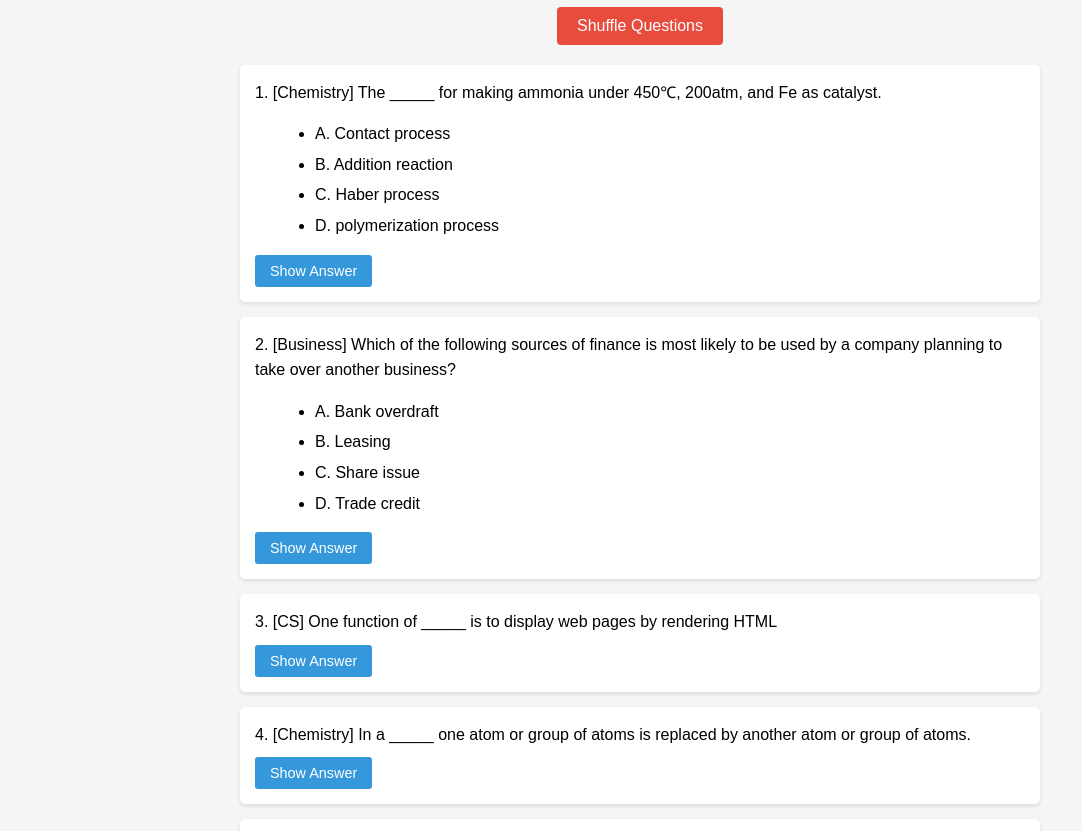
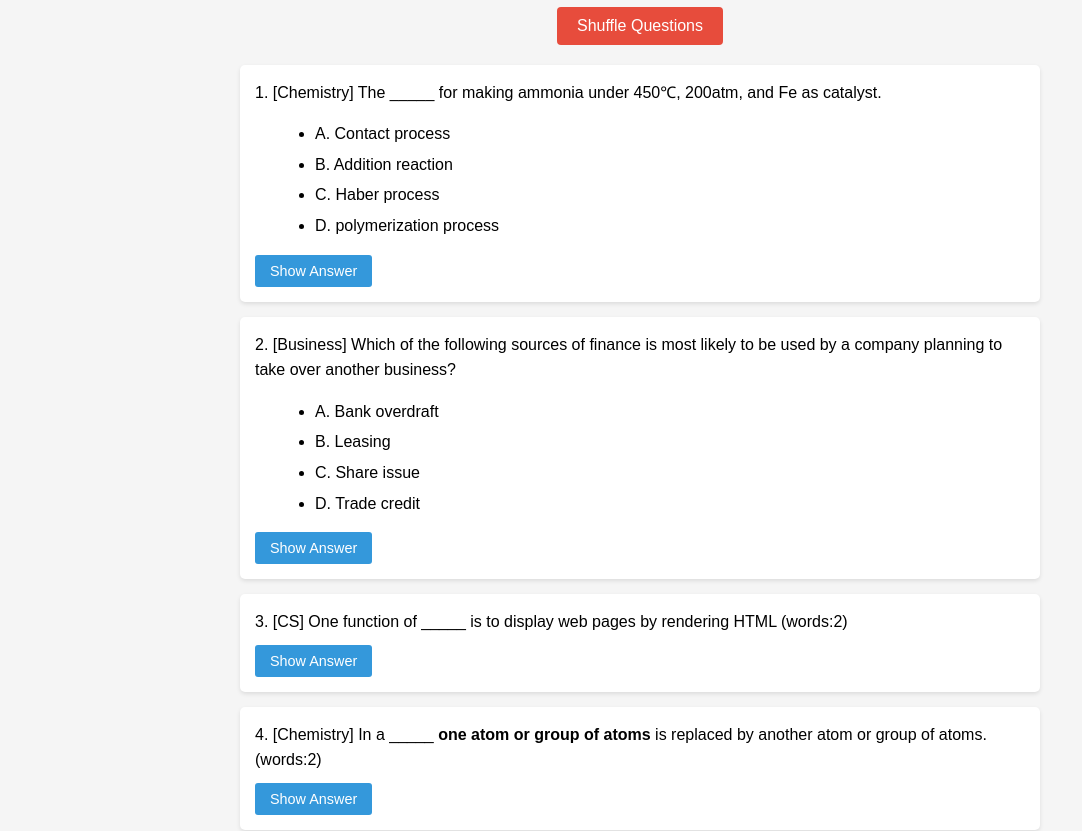
Before and after one commit to Nic98/Definition-Contest, a plain HTML site: page subjects/round-two-v2.html in a window 1280 px wide. Shown: the part 106-937 px from the top of the page, without its empty margins (0-1082 px from the left). Drawn offline with Linux system fonts and the light colour scheme.

Commit message:
Update round-two-v2.html

```diff
--- a/subjects/round-two-v2.html
+++ b/subjects/round-two-v2.html
@@ -7,7 +7,7 @@
     <link rel="stylesheet" href="../style.css">
     <script src="../components/toggleAnswer.js"></script>
     <script src="../components/backbutton.js"></script>
-    <!-- <script src="../components/countword.js"></script> -->
+    <script src="../components/countword.js"></script>
     <link rel="icon" href="../whbc-icon.png" type="image/x-icon">
 
 </head>
@@ -96,7 +96,7 @@
                     // Add image if present
                     if (question.image) {
                         const imgElement = document.createElement('img');
-                        imgElement.src = question.image;
+                        imgElement.src =  question.image;
                         imgElement.style.width = '70%';
                         imgElement.style.maxWidth = '400px';
                         questionDiv.appendChild(imgElement);
@@ -123,6 +123,9 @@
 
                     questionsContainer.appendChild(questionDiv);
                 });
+
+                // Calculate word counts for answers
+                calculateAnswerWordCount();
             }
 
             // Function to toggle answer visibility
@@ -144,7 +147,7 @@
             // Hard-coded questions from all subjects to avoid CORS issues
             // CS questions
             allSubjectQuestions = [
-  {
+            {
     "subject": "CS",
     "text": "Binary number system is a base _____ system",
     "answer": "2"
@@ -1234,7 +1237,7 @@
     "subject": "Biology",
     "text": "The following phenomenon in plant cells is _____",
     "answer": "plasmolysis",
-    "image": "../Biology/q5.png"
+    "image": "./Biology/q5.png"
   },
   {
     "subject": "Biology",
@@ -1383,7 +1386,7 @@
       "C. Sensory neurone",
       "D. Synapse"
     ],
-    "image": "../Biology/q29.png"
+    "image": "./Biology/q29.png"
   },
   {
     "subject": "Biology",
@@ -2018,7 +2021,7 @@
   },
   {
     "subject": "Chemistry",
-    "text": "2311Na nucleon number is _____",
+    "text": "<sup>23</sup><sub>11</sub>Na nucleon number is _____",
     "answer": "23"
   },
   {
@@ -2102,27 +2105,27 @@
   },
   {
     "subject": "Chemistry",
-    "text": "Write down the electronic configuration of Chloride ions (Cl-): _____",
+    "text": "Write down the electronic configuration of Chloride ions (Cl<sup>-</sup>): _____",
     "answer": "2,8,8"
   },
   {
     "subject": "Chemistry",
-    "text": "What is meant by the term acid? _____",
+    "text": "What is meant by the term <strong>acid</strong>? _____",
     "answer": "Proton donor"
   },
   {
     "subject": "Chemistry",
-    "text": "What is meant by the term strong acid: an acid that is _____ dissociated in aqueous solution",
+    "text": "What is meant by the term <strong>strong acid</strong>: an acid that is _____ dissociated in aqueous solution",
     "answer": "completely"
   },
   {
     "subject": "Chemistry",
-    "text": "What is meant by the term weak acid: an acid that is _____ dissociated in aqueous solution",
+    "text": "What is meant by the term <strong>weak acid</strong>: an acid that is _____ dissociated in aqueous solution",
     "answer": "partially"
   },
   {
     "subject": "Chemistry",
-    "text": "Al2O3 and ZnO are examples of _____ oxides.",
+    "text": "Al<sub>2</sub>O<sub>3</sub> and ZnO are examples of _____ oxides.",
     "answer": "amphoteric"
   },
   {
@@ -2249,7 +2252,7 @@
   },
   {
     "subject": "Chemistry",
-    "text": "In a _____ one atom or group of atoms is replaced by another atom or group of atoms.",
+    "text": "In a _____ <strong>one atom or group of atoms</strong> is replaced by another atom or group of atoms.",
     "answer": "substitution reaction"
   },
   {
@@ -2269,222 +2272,222 @@
   },
   {
     "subject": "Chinese",
-    "text": "久之，文备坐事下狱。（可提示 文甫：人名）",
+    "text": "久之，文备<strong>坐</strong>事下狱。（可提示 文甫：人名）",
     "answer": "Key: 因为译文：过了很久，皇甫文备因为出事被打入监狱。"
   },
   {
     "subject": "Chinese",
-    "text": "而二三子者，以为己力，不亦诬乎？",
+    "text": "而二三子者，以为己力，不亦<strong>诬</strong>乎？",
     "answer": "Key: 欺骗译文：而他们二三个人却把它作为自己的功劳，不是在骗人吗？"
   },
   {
     "subject": "Chinese",
-    "text": "尤而效之，罪又甚焉。",
+    "text": "<strong>尤</strong>而效之，罪又甚焉。",
     "answer": "Key: 差错，过失，犯错译文：知道这是过错却又去效仿，那么罪过就更严重。"
   },
   {
     "subject": "Chinese",
-    "text": "吾自有目，乌用镜为？",
+    "text": "吾自有目，<strong>乌</strong>用镜<strong>为</strong>？",
     "answer": "Key: 乌：怎么，哪里。为：呢译文：我自己拥有眼睛，怎么还要用镜子呢？还见\"何辞为\"\"奚以之九万里而南为\""
   },
   {
     "subject": "Chinese",
-    "text": "视世所称美人，鲜当意者。",
+    "text": "视世所称美人，<strong>鲜</strong>当意者。",
     "answer": "Key: 少译文：放眼世上那些称为美人的，很少有称心如意的。还见\"既无伯叔，终鲜兄弟\"。"
   },
   {
     "subject": "Chinese",
-    "text": "冯异为人谦退不伐。",
+    "text": "冯异为人谦退不<strong>伐</strong>。",
     "answer": "Key: 夸耀、自夸译文：冯异为人谦恭退让不喜夸耀。"
   },
   {
     "subject": "Chinese",
-    "text": "光武以此多之。",
+    "text": "光武以此<strong>多</strong>之。",
     "answer": "Key: 赞美译文：光武因为这个称赞他。"
   },
   {
     "subject": "Chinese",
-    "text": "左次泉州，成功复取南靖。",
+    "text": "左<strong>次</strong>泉州，成功复取南靖。",
     "answer": "Key: 驻扎。左:撤兵译文：撤兵驻扎在泉州，郑成功又攻取了南靖。"
   },
   {
     "subject": "Chinese",
-    "text": "列坐其次",
+    "text": "列坐其<strong>次</strong>",
     "answer": "Key: 处所、旁边译文：一一排列坐在水边。"
   },
   {
     "subject": "Chinese",
-    "text": "成功谋举兵，兵寡，如南澳募兵。",
+    "text": "成功谋举兵，兵寡，<strong>如</strong>南澳募兵。",
     "answer": "Key: 往、到译文：郑成功谋划起兵举事，兵员不足，便到南澳去招募兵丁。"
   },
   {
     "subject": "Chinese",
-    "text": "乘彼垝垣",
+    "text": "<strong>乘</strong>彼垝垣",
     "answer": "Key: 登上译文：登上那矮墙"
   },
   {
     "subject": "Chinese",
-    "text": "将子无怒",
+    "text": "<strong>将</strong>子无怒",
     "answer": "Key: 请译文：请你不要发怒"
   },
   {
     "subject": "Chinese",
-    "text": "以我贿迁",
+    "text": "以我<strong>贿</strong>迁",
     "answer": "Key: 财物，嫁妆译文：把我的嫁妆带走"
   },
   {
     "subject": "Chinese",
-    "text": "靡使归聘",
+    "text": "靡使归<strong>聘</strong>",
     "answer": "Key: 探问译文：没有使者回去探问家人"
   },
   {
     "subject": "Chinese",
-    "text": "忧心孔疚",
+    "text": "忧心<strong>孔</strong>疚",
     "answer": "Key: 很译文：心里忧虑很是纠结痛苦"
   },
   {
     "subject": "Chinese",
-    "text": "枉用相存",
+    "text": "枉用相<strong>存</strong>",
     "answer": "Key: 问候译文：枉驾车马来问候我"
   },
   {
     "subject": "Chinese",
-    "text": "始入门，夜被劫",
+    "text": "<strong>始</strong>入门，夜被劫",
     "answer": "Key: 刚译文：刚入家门，晚上就被劫掠。"
   },
   {
     "subject": "Chinese",
-    "text": "唐浮图慧褒始舍于其址，而卒葬之",
+    "text": "唐浮图慧褒<strong>始</strong>舍于其址，而卒葬之",
     "answer": "Key: 最初"
   },
   {
     "subject": "Chinese",
-    "text": "逖居京口，纠合骁健",
+    "text": "逖居京口，<strong>纠</strong>合骁健",
     "answer": "Key: 集合译文：祖逖居住在京口，集合骁勇健将。"
   },
   {
     "subject": "Chinese",
-    "text": "尤工画马",
+    "text": "尤<strong>工</strong>画马",
     "answer": "Key: 精于译文：尤其精于画马。"
   },
   {
     "subject": "Chinese",
-    "text": "书，足以记名姓而已。",
+    "text": "<strong>书</strong>，足以记名姓而已。",
     "answer": "Key: 写字译文：写字只足以记记名姓罢了。"
   },
   {
     "subject": "Chinese",
-    "text": "即坊肆中发书而熟复之",
+    "text": "<strong>即</strong>坊肆中发书而熟复之",
     "answer": "Key: 就到译文：到街坊店铺里打开书来仔细复习它。"
   },
   {
     "subject": "Chinese",
-    "text": "间有意欲起，而乱书围之",
+    "text": "<strong>间</strong>有意欲起，而乱书围之",
     "answer": "Key: 偶尔译文：偶尔有意想起身，但房中散乱之书包围着起不来。"
   },
   {
     "subject": "Chinese",
-    "text": "切须常加简束",
+    "text": "切须常加<strong>简</strong>束",
     "answer": "Key: 检查译文：切须经常对之加以检查约束。"
   },
   {
     "subject": "Chinese",
-    "text": "客请予与对局，予颇易之。",
+    "text": "客请予与对局，予颇<strong>易</strong>之。",
     "answer": "Key: 轻视译文：客人请我和他一起对战下棋，我非常轻视他。"
   },
   {
     "subject": "Chinese",
-    "text": "甫下数子（棋子），客已先得手。",
+    "text": "<strong>甫</strong>下数子（棋子），客已先得手。",
     "answer": "Key: 刚译文：刚下几个棋子，客人已经先我得手。"
   },
   {
     "subject": "Chinese",
-    "text": "我业治驼",
+    "text": "我<strong>业</strong>治驼",
     "answer": "Key: 职业译文：我的职业就是治疗驼背（的问题）。"
   },
   {
     "subject": "Chinese",
-    "text": "何以异于此医也哉",
+    "text": "何以<strong>异</strong>于此医也哉",
     "answer": "Key: 和...不同译文：这与那个医生有什么不同呢？"
   },
   {
     "subject": "Chinese",
-    "text": "馈汝浆",
+    "text": "馈<strong>汝</strong>浆",
     "answer": "Key: 你译文：赠与你琼浆。"
   },
   {
     "subject": "Chinese",
-    "text": "父怒不与",
+    "text": "父怒不<strong>与</strong>",
     "answer": "Key: 给译文：父亲生气了不肯给"
   },
   {
     "subject": "Chinese",
-    "text": "谨庠序之教",
+    "text": "<strong>谨</strong>庠序之教",
     "answer": "Key: 认真庠：商之学校。序：周之学校译文：认真兴办学校教育"
   },
   {
     "subject": "Chinese",
-    "text": "申之以孝悌之义",
+    "text": "<strong>申</strong>之以孝悌之义",
     "answer": "Key: 反复教导译文：用尊老敬上的道义反复教导他们"
   },
   {
     "subject": "Chinese",
-    "text": "声非加疾也，而闻者彰",
+    "text": "声非加<strong>疾</strong>也，而闻者彰",
     "answer": "Key: 强译文：声音并没有加强，但听声之人却听得清晰明白"
   },
   {
     "subject": "Chinese",
-    "text": "参省乎己",
+    "text": "<strong>参</strong>省乎己",
     "answer": "Key: 检查译文：对自己进行检查反省"
   },
   {
     "subject": "Chinese",
-    "text": "\"不足为外人道也。\"（《桃花源记》）",
+    "text": "\"不足<strong>为</strong>外人道也。\"（《桃花源记》）",
     "answer": "Key: 表示动作、行为的对象。可译为\"向\"\"对\"等。"
   },
   {
     "subject": "Chinese",
-    "text": "圣人之所以为圣，......其皆出于此乎？（《师说》）",
+    "text": "圣人之所以为圣，......<strong>其</strong>皆出于此乎？（《师说》）",
     "answer": "Key: 放在句首，表示测度、反诘、婉商、期望等语气，视情况可译为\"大概\"\"难道\"\"还是\"\"可要\"等，或省去。"
   },
   {
     "subject": "Chinese",
-    "text": "向吾不为斯役，则久已病矣。（《捕蛇者说》）",
+    "text": "向吾不为斯役，<strong>则</strong>久已病矣。（《捕蛇者说》）",
     "answer": "Key: 表示假设关系。有的用在前一分句，引出假设的情况，相当于\"假使\"\"如果\"；有的用于后面的分句，表示假设或推断的结果，相当于\"那么\"\"就\"。"
   },
   {
     "subject": "Chinese",
-    "text": "晋侯、秦伯围郑，以其无礼于晋，且贰于楚也。（《烛之武退秦师》）",
+    "text": "晋侯、秦伯围郑，<strong>以</strong>其无礼于晋，且贰于楚也。（《烛之武退秦师》）",
     "answer": "Key: 表示因果关系，常用在表原因的分句前，可译为\"因为\"。"
   },
   {
     "subject": "Chinese",
-    "text": "盖均无贫，和无寡，安无倾。（《季氏将伐颛臾》）",
+    "text": "<strong>盖</strong>均无贫，和无寡，安无倾。（《季氏将伐颛臾》）",
     "answer": "Key: \"盖\"用在句首，作副词，表示下边说的一些话，是带有推测性的断定，相当于现代汉语中\"大概\"\"推想\"的意思。"
   },
   {
     "subject": "Chinese",
-    "text": "故木受绳则直，金就砺则利。（《劝学》）",
+    "text": "故木受绳则直，金就砺<strong>则</strong>利。（《劝学》）",
     "answer": "Key: 表承接。表示两件事情在时间上、事理上的紧密联系。可译为\"就\"\"便\"或译为\"原来是\"\"已经是\"。"
   },
   {
     "subject": "Chinese",
-    "text": "归去来兮，请息交以绝游。（《归去来兮辞》）",
+    "text": "归去来兮，请息交<strong>以</strong>绝游。（《归去来兮辞》）",
     "answer": "Key: 表示并列或递进关系，可译为\"而\"\"又\"\"而且\"\"并且\"等，或者省去。"
   },
   {
     "subject": "Chinese",
-    "text": "寡人之于国也，尽心焉耳矣。（《寡人之于国也》）",
+    "text": "寡人之<strong>于</strong>国也，尽心焉耳矣。（《寡人之于国也》）",
     "answer": "Key: 引进动作的时间、处所、范围、对象、方面、原因等，视情况可译为\"在\"\"在......方面\""
   },
   {
     "subject": "Chinese",
-    "text": "不（通\"\"否）者，若属皆且为所虏！（《鸿门宴》）",
+    "text": "不（通\"\"否）者，若属皆且<strong>为</strong>所虏！（《鸿门宴》）",
     "answer": "Key: 表示被动关系。读阳平声，可译为\"被\"。"
   },
   {
     "subject": "Chinese",
-    "text": "君子博学而日参省乎己。（《劝学》）",
+    "text": "君子博学<strong>而</strong>日参省乎己。（《劝学》）",
     "answer": "Key: 表示递进关系。可译为\"并且\"或\"而且\"。"
   },
   {
@@ -2499,12 +2502,12 @@
   },
   {
     "subject": "Economics",
-    "text": "Production possibility curve: the _____ possible output combinations of two G&S can be produced with existing _____ and _____ being fully and efficiently used.",
+    "text": "Production possibility curve: the _____ possible output combinations of two G&amp;S can be produced with existing _____ and _____ being fully and efficiently used.",
     "answer": "Key: maximum/ resources/ technology"
   },
   {
     "subject": "Economics",
-    "text": "Capital: _____ resources used to _____ other G&S.",
+    "text": "Capital: _____ resources used to _____ other G&amp;S.",
     "answer": "Key: Man-made/ produce"
   },
   {
@@ -2689,7 +2692,7 @@
   },
   {
     "subject": "Economics",
-    "text": "_____ merger: firms engaged in the _____ stage of production of the same type of G&S combine. E.g. a paper manufacturer merges with another paper manufacturer.",
+    "text": "_____ merger: firms engaged in the _____ stage of production of the same type of G&amp;S combine. E.g. a paper manufacturer merges with another paper manufacturer.",
     "answer": "Key: Horizontal/ same"
   },
   {
```
